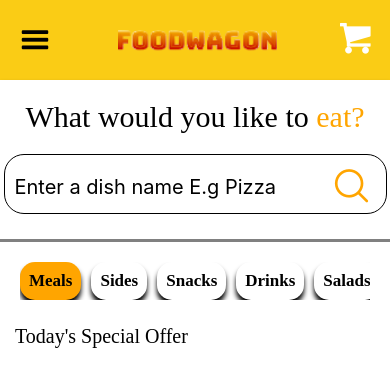
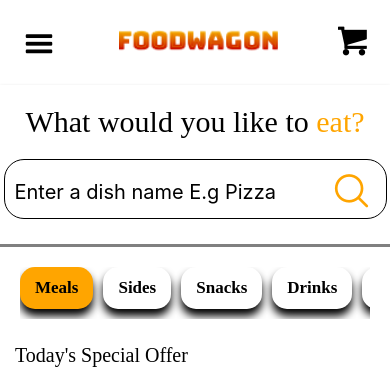
Before and after one commit to ameaympande/Food-Wagon-App, a React Native app: screen /BottomTabNavigator in a window 390 px wide. Shown: the top 369 px of the page. Built offline with nearby package versions, Linux system fonts and the light colour scheme; no server answers; grey boxes are pictures that could not be loaded.

Commit message:
added drawer

```diff
--- a/App.tsx
+++ b/App.tsx
@@ -1,3 +1,4 @@
+import 'react-native-gesture-handler';
 import React from 'react';
 import AppNavigator from './src/navigation/AppNavigator';
 import {Provider} from 'react-redux';
--- a/components/Navbar.jsx
+++ b/components/Navbar.jsx
@@ -1,18 +1,60 @@
-import { Image, StyleSheet, Text, View } from 'react-native'
+import { Image, StyleSheet, Text, TouchableOpacity, View } from 'react-native'
 import Icon from 'react-native-vector-icons/Entypo';
-import React from 'react'
+import React, { useState } from 'react'
 import Logoimg from "../src/public/Logoimg.png"
+import { useNavigation } from '@react-navigation/native';
 
 export default function Navbar({ firstIconName, labelName, lastIconName }) {
+    const navigation = useNavigation();
+    const [cartCount, setCartCount] = useState(0);
+
+    const toggleDrawer = () => {
+        console.log(navigation.toggleDrawer())
+    };
     return (
         <>
-            <View className="flex-row justify-between p-4 pt-5 bg-yellow-400 ">
-                <Icon className="text-black" name={firstIconName} size={38} />
+            <View className="flex-row justify-between p-4 pt-5">
+                <TouchableOpacity style={styles.iconContainer} onPress={toggleDrawer}>
+                    <Icon name={firstIconName} size={38} style={styles.icon} />
+                </TouchableOpacity>
                 {labelName ? <Text className='text-black text-2xl font-bold  p-1'>{labelName}</Text> :
                     <Image source={Logoimg} className='h-11' />
                 }
-                <Icon className="text-white" name={lastIconName} size={34} />
+                <TouchableOpacity style={styles.iconContainer} onPress={() => { }}>
+                    <Icon name={lastIconName} size={32} style={styles.icon} />
+                    {cartCount > 0 && (
+                        <View style={styles.badge}>
+                            <Text style={styles.badgeText}>{cartCount}</Text>
+                        </View>
+                    )}
+                </TouchableOpacity>
+
             </View>
         </>
     )
 }
+
+const styles = StyleSheet.create({
+    iconContainer: {
+        padding: 4,
+    },
+    icon: {
+        color: 'black',
+    },
+    badge: {
+        position: 'absolute',
+        top: 0,
+        right: 0,
+        backgroundColor: 'red',
+        borderRadius: 10,
+        width: 20,
+        height: 20,
+        justifyContent: 'center',
+        alignItems: 'center',
+    },
+    badgeText: {
+        color: 'white',
+        fontSize: 12,
+        fontWeight: 'bold',
+    },
+})
--- a/package.json
+++ b/package.json
@@ -13,6 +13,7 @@
     "@react-native-async-storage/async-storage": "^1.22.1",
     "@react-native-community/masked-view": "^0.1.11",
     "@react-navigation/bottom-tabs": "^6.5.14",
+    "@react-navigation/drawer": "^6.6.9",
     "@react-navigation/native": "^6.1.10",
     "@react-navigation/stack": "^6.3.21",
     "@reduxjs/toolkit": "^2.2.1",
--- a/src/navigation/AppNavigator.js
+++ b/src/navigation/AppNavigator.js
@@ -6,6 +6,7 @@
 import SignUp from '../screens/SignUp';
 import BottomTabNavigator from './BottomTabNavigator';
 import AsyncStorage from '@react-native-async-storage/async-storage';
+import DrawerNavigator from './DrawerNavigator';
 
 const Stack = createStackNavigator();
 const AppNavigator = () => {
@@ -54,6 +55,7 @@
             name="BottomTabNavigator"
             component={BottomTabNavigator}
           />
+          <Stack.Screen name="DrawerNavigator" component={DrawerNavigator} />
         </Stack.Navigator>
       </NavigationContainer>
     </>
--- /dev/null
+++ b/src/navigation/DrawerContent.jsx
@@ -0,0 +1,32 @@
+import React from 'react';
+import { View, Text, TouchableOpacity, StyleSheet } from 'react-native';
+
+const DrawerContent = ({ navigation }) => {
+    return (
+        <View style={styles.container}>
+            <TouchableOpacity
+                style={styles.drawerItem}
+                onPress={() => navigation.navigate('Home')}>
+                <Text>Home</Text>
+            </TouchableOpacity>
+            <TouchableOpacity
+                style={styles.drawerItem}
+                onPress={() => navigation.navigate('Profile')}>
+                <Text>Profile</Text>
+            </TouchableOpacity>
+        </View>
+    );
+};
+
+const styles = StyleSheet.create({
+    container: {
+        flex: 1,
+        paddingTop: 50,
+        paddingHorizontal: 20,
+    },
+    drawerItem: {
+        marginBottom: 20,
+    },
+});
+
+export default DrawerContent;
--- /dev/null
+++ b/src/navigation/DrawerNavigator.js
@@ -0,0 +1,18 @@
+import React from 'react';
+import {createDrawerNavigator} from '@react-navigation/drawer';
+import {DrawerContent} from './DrawerContent';
+import HomeScreen from '../screens/HomeScreen';
+import Login from '../screens/Login';
+
+const Drawer = createDrawerNavigator();
+
+const DrawerNavigator = () => {
+  return (
+    <Drawer.Navigator drawerContent={props => <DrawerContent {...props} />}>
+      <Drawer.Screen name="Home" component={HomeScreen} />
+      <Drawer.Screen name="Profile" component={Login} />
+    </Drawer.Navigator>
+  );
+};
+
+export default DrawerNavigator;
--- a/src/screens/HomeScreen.jsx
+++ b/src/screens/HomeScreen.jsx
@@ -149,14 +149,16 @@
     },
     card: {
         marginRight: 10,
-        padding: 6,
+        padding: 8,
+        paddingHorizontal: 12,
         backgroundColor: "white",
         borderRadius: 15,
         elevation: 6,
         shadowColor: '#000',
-        shadowOffset: { width: 0, height: 5 },
-        shadowOpacity: 2,
-        shadowRadius: 5.84,
+        shadowOffset: { width: 0, height: 7 },
+        shadowOpacity: 8,
+        shadowRadius: 8,
+        marginBottom: 10,
     },
     selectedCard: {
         backgroundColor: "orange",
```
Also changed, not shown: 2 other files (tests, documents, lock files or other folders).
